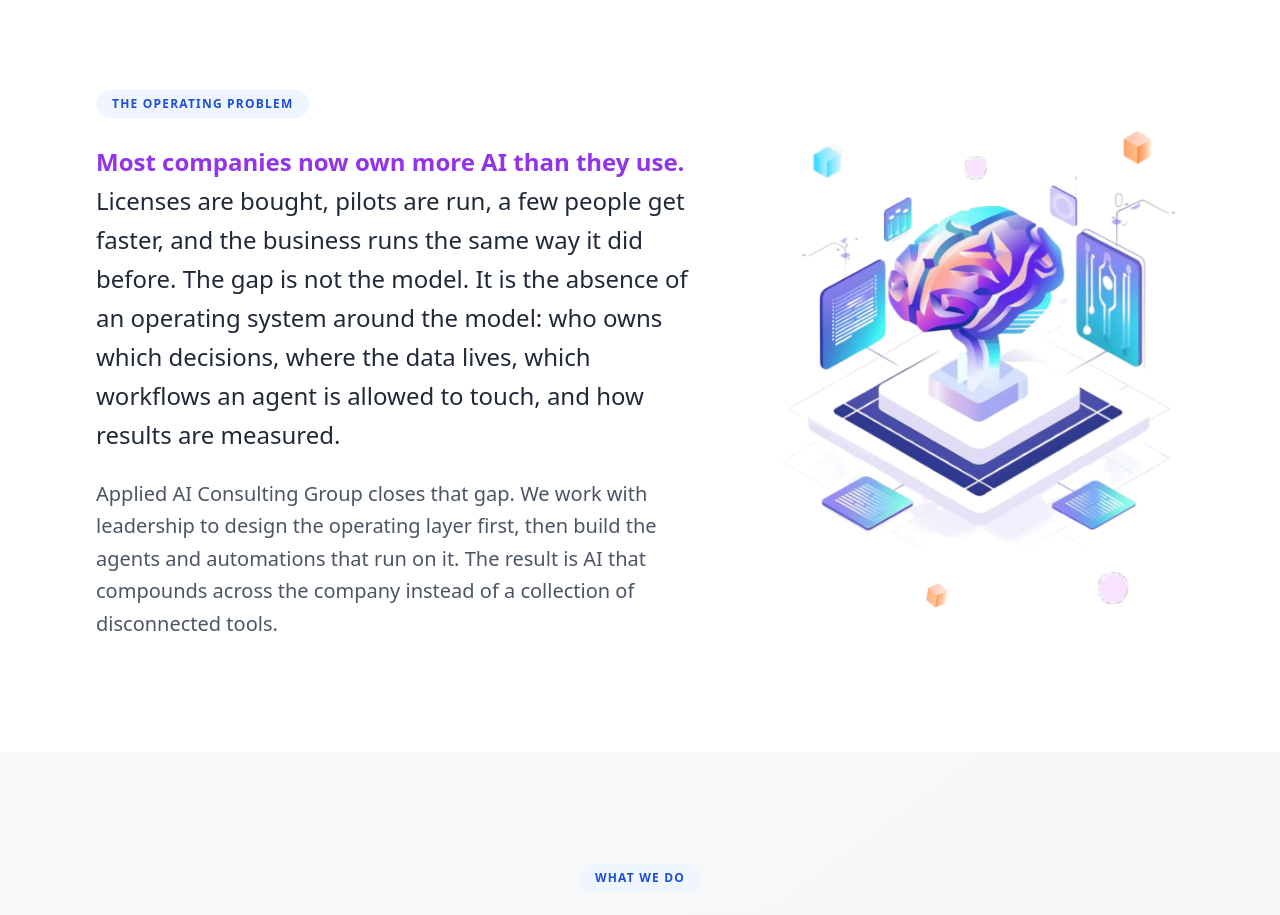
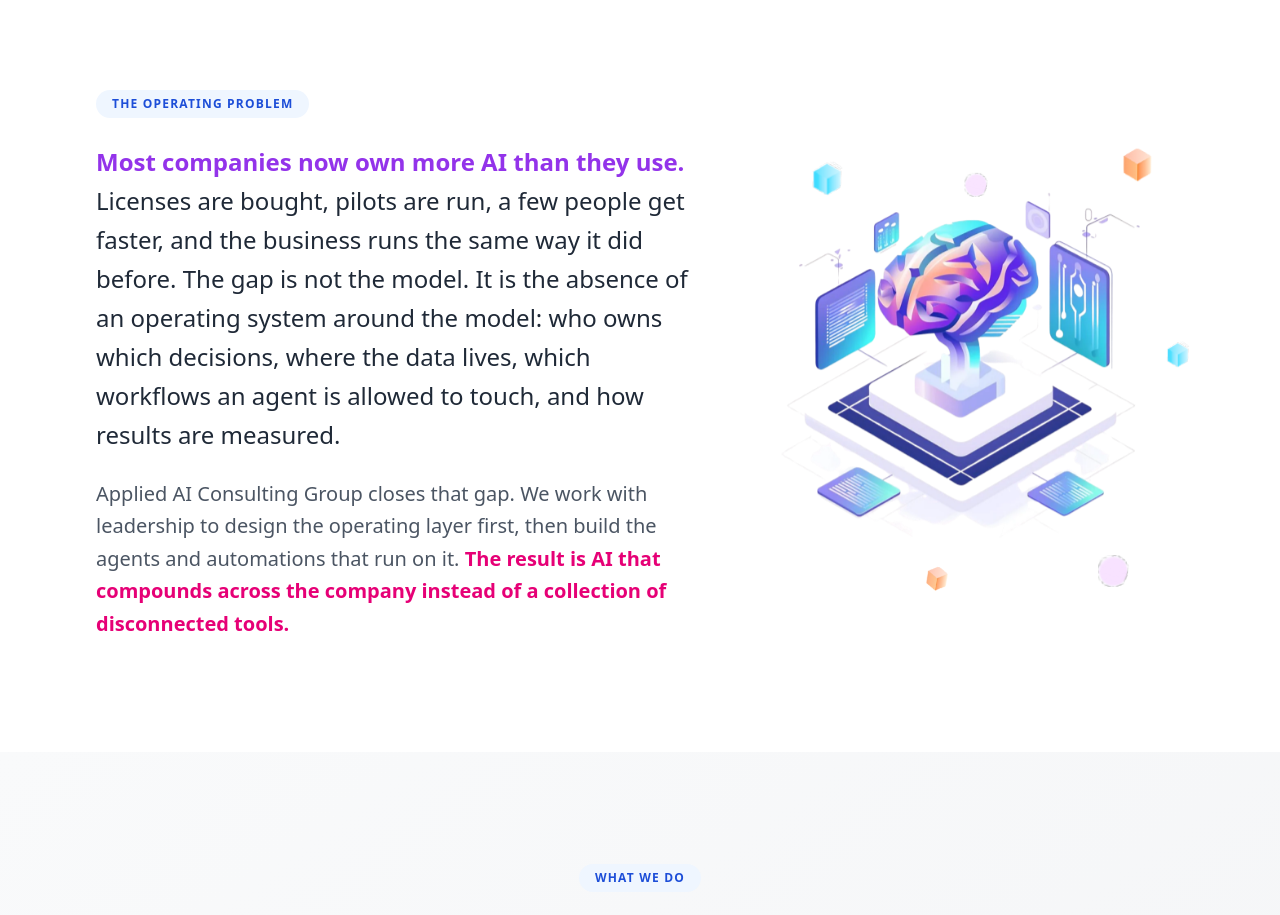
Before and after one commit to Mark-Alvy/appliedaicg-site-v1.2, a React (Vite) app: page / in a window 1280 px wide. Shown: the part 1120-2035 px from the top of the page. Built offline with nearby package versions, Linux system fonts and the light colour scheme.

Commit message:
Section 3: Operating problem highlight and right floater
Co-Authored-By: Claude Sonnet 5.5 <noreply@anthropic.com>
Claude-Session: https://claude.ai/code/session_01B34hrMBgVoAANP3LECGcaD

```diff
--- a/src/App.tsx
+++ b/src/App.tsx
@@ -47,6 +47,7 @@ const strategyFl: Fl[] = [
   { t: "orange", s: 38, p: "right-[7%] top-[4px]", k: 1, d: 0.6, du: 5.4, o: 0.8, u: true },
   { t: "orange", s: 28, p: "bottom-[2px] left-[38%]", k: 8, d: 2.4, du: 4.1, o: 0.7, u: true },
   { t: "ball", s: 32, p: "bottom-[0px] right-[13%]", k: 4, d: 4, du: 3.9, o: 0.75, u: true },
+  { t: "cube", s: 26, p: "right-[1px] top-[43%]", k: 7, d: 1.9, du: 4.4, o: 0.7, u: true },
 ];
 const aboutFl: Fl[] = [
   { t: "cube", s: 28, p: "-left-2 top-[14%]", k: 3, d: 2, o: 0.55, sm: true },
@@ -161,10 +162,13 @@ function Imperative() {
             <span className="font-semibold text-purple">Most companies now own more AI than they use.</span>{" "}
             {imperative.p1.replace("Most companies now own more AI than they use. ", "")}
           </p>
-          <p className="mt-6 text-base leading-relaxed text-slate sm:text-lg md:text-xl">{imperative.p2}</p>
+          <p className="mt-6 text-base leading-relaxed text-slate sm:text-lg md:text-xl">
+            {imperative.p2.slice(0, imperative.p2.indexOf("The result is"))}
+            <span className="font-semibold text-pink-600">{imperative.p2.slice(imperative.p2.indexOf("The result is"))}</span>
+          </p>
         </Reveal>
         <Reveal dir="right" className="relative md:col-span-5">
-          <div className="relative md:pb-8 md:pt-12">
+          <div className="relative md:pb-8 md:pr-9 md:pt-12">
             <img src={img.strategyIllustration} alt="Illustration of strategic AI transformation" width={932} height={890} className="anim-float relative mx-auto w-full max-w-sm md:max-w-md" />
             {floaters(strategyFl)}
           </div>
```
